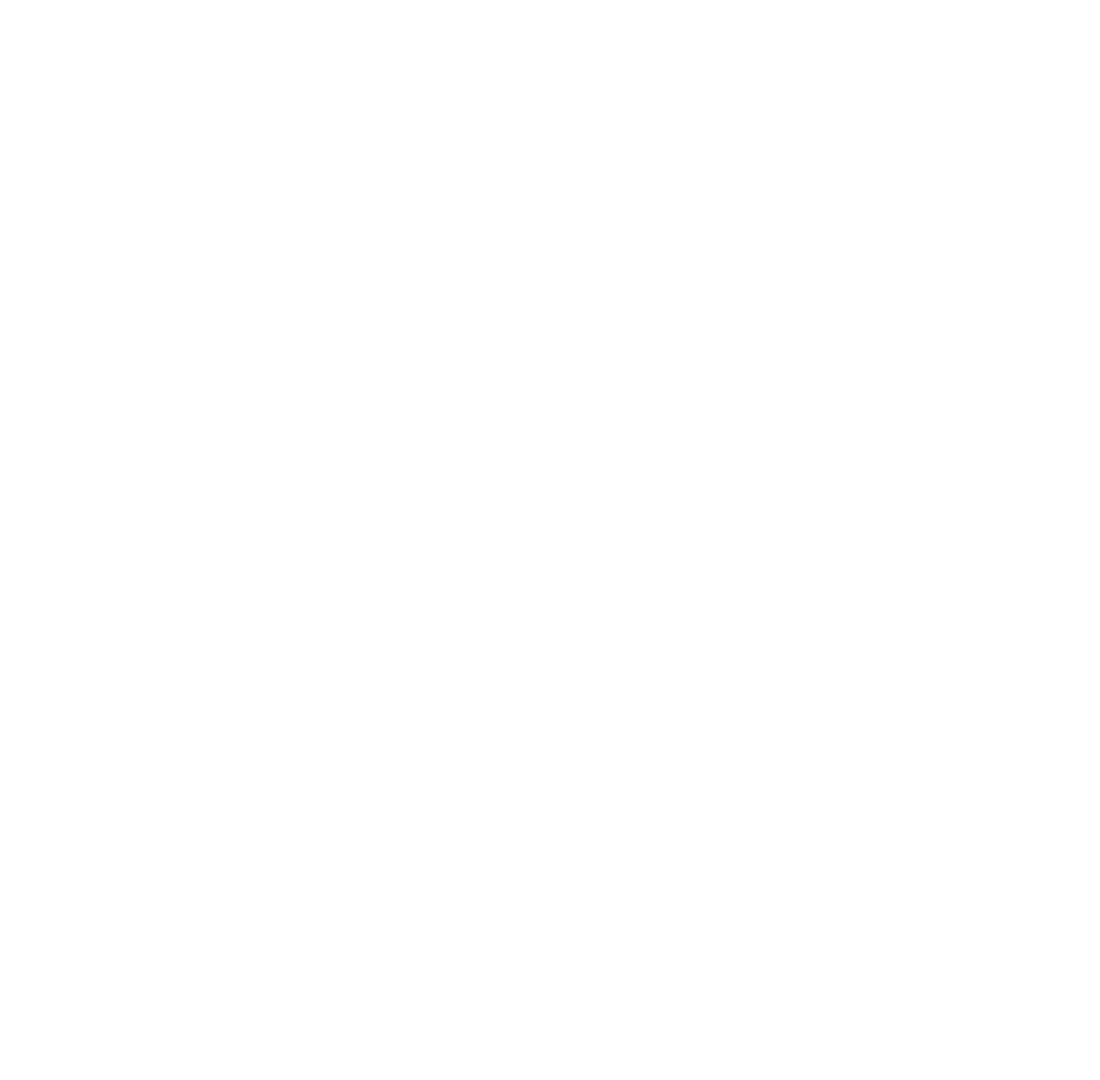
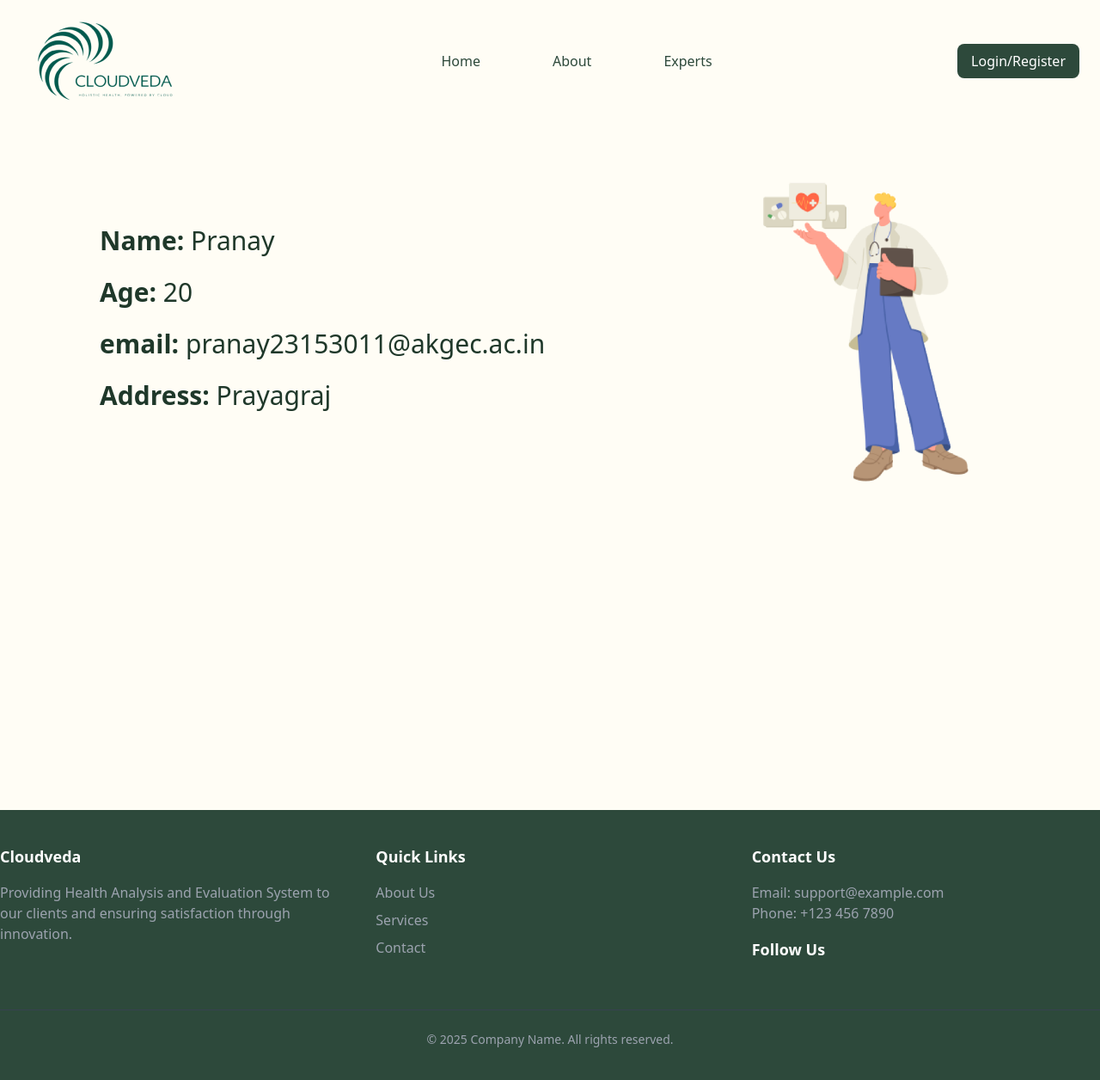
Before and after one commit to Pranay623/CloudVeda, a React (Vite) app in the folder Frontend/CloudVeda/: page /profile in a window 1280 px wide. Before the commit this address had no page. Shown: the top 1256 px of the page at 86% size. Before the commit the page ends 800 px from the top, so only its background shows below. Built offline with nearby package versions, Linux system fonts and the light colour scheme.

Commit message:
aman done

```diff
--- a/Frontend/CloudVeda/src/App.jsx
+++ b/Frontend/CloudVeda/src/App.jsx
@@ -10,6 +10,7 @@
 import MainUploadPage from "./Components/Camera/MainUploadPage.jsx";
 import Chatbot from "./Components/Chatbot/ChatBot.jsx";
 import About from "./Components/About/About.jsx"
+import { Profile } from "./Components/Profile/Profile.jsx";
 
 
 function App() {
@@ -27,6 +28,7 @@
         <Route path="/camera/" element={<Camera />} />
         <Route path="/about" element={<About/>}/>
         <Route path="/chat" element={<Chatbot/>}/>
+        <Route path="/profile" element={<Profile/>}/>
 
       </Routes>
     </Router>
--- a/Frontend/CloudVeda/src/Components/About/About.jsx
+++ b/Frontend/CloudVeda/src/Components/About/About.jsx
@@ -10,7 +10,7 @@
 
 
         <div className="bg-[#FFFDF5]  flex flex-col lg:flex-row items-start">
-      {/* Text Content */}
+
       <div className="lg:w-1/2 text-left ml-12 mt-20">
         <h1 className='text-[#1F382A] text-3xl '><strong>About the Health Analysis and Evaluation System</strong></h1><br/>
         <p><strong>Purpose:</strong> Our system leverages advanced image and video analysis techniques to assess facial and nail characteristics, offering valuable insights for personalized health evaluation.</p><br/>
--- a/Frontend/CloudVeda/src/Components/Dashboard/Card.jsx
+++ b/Frontend/CloudVeda/src/Components/Dashboard/Card.jsx
@@ -1,5 +1,6 @@
 import React from "react";
 import { useNavigate } from "react-router-dom";
+import profile from "../../assets/Profile.jpg"
 
 const Card = ({ expert }) => {
   const navigate = useNavigate();
@@ -14,11 +15,11 @@
 
   return (
     <div className="bg-cream p-6 rounded-lg shadow-md w-72 h-96">
-      {/* Placeholder for the profile image */}
-      <div className="h-40 bg-gray-200 rounded-md mb-4"></div>
+
+      <div className="h-40 bg-gray-200 rounded-md mb-4 "><img src={profile} alt="" /></div>
 
       {/* Dynamic data from the API */}
-      <h3 className="text-xl font-semibold">{expert.userName}</h3>
+      <h3 className="text-xl font-semibold mt-10">{expert.userName}</h3>
       <p className="text-base text-gray-600">{expert.roles}</p>
 
       {/* Ask button */}
--- a/Frontend/CloudVeda/src/Components/Dashboard/Dashboard.jsx
+++ b/Frontend/CloudVeda/src/Components/Dashboard/Dashboard.jsx
@@ -4,9 +4,9 @@
 import Footer from '../Footer/Footer';
 
 const Dashboard = () => {
-  const [currentCard, setCurrentCard] = useState(0); // Track which card is visible
-  const [experts, setExperts] = useState([]); // Store the data from the API
-  const [isLoading, setIsLoading] = useState(true); // Loading state
+  const [currentCard, setCurrentCard] = useState(0);
+  const [experts, setExperts] = useState([]);
+  const [isLoading, setIsLoading] = useState(true);
 
   useEffect(() => {
     const fetchExperts = async () => {
@@ -16,8 +16,7 @@
           throw new Error('Failed to fetch data');
         }
         const data = await response.json();
-        setExperts(data); // Assuming the API returns an array of experts
-
+        setExperts(data);
         setIsLoading(false);
       } catch (error) {
         console.error('Error fetching data:', error);
@@ -29,7 +28,7 @@
   }, []);
 
   const handleNextCard = () => {
-    setCurrentCard((prevCard) => (prevCard + 1) % experts.length); // Toggle through cards
+    setCurrentCard((prevCard) => (prevCard + 1) % experts.length);
   };
 
   return (
@@ -37,7 +36,7 @@
       <Navbar />
       <div className="bg-[#FFFDF5] min-h-screen py-8 px-4 md:px-16 mt-0">
         <div className="flex flex-col md:flex-row justify-between items-center md:items-start gap-8 mt-8">
-          {/* Guidelines Section */}
+
           <div className="md:w-1/2">
             <h1 className="text-4xl font-bold text-green-900 mb-4">Guidelines</h1>
             <p className="text-gray-700 text-sm md:text-base leading-relaxed">
@@ -57,16 +56,16 @@
             </p>
           </div>
 
-          {/* Cards Section */}
+
           <div className="flex items-center space-x-4 mt-2 mr-14">
             {isLoading ? (
               <p>Loading...</p>
             ) : experts.length > 0 ? (
               <>
-                {/* Render the current card */}
+
                 <Card expert={experts[currentCard]} />
 
-                {/* Arrow Button */}
+
                 <button
                   className="bg-green-800 text-white p-4 rounded-full hover:bg-green-700"
                   onClick={handleNextCard}
--- a/Frontend/CloudVeda/src/Components/Footer/Footer.jsx
+++ b/Frontend/CloudVeda/src/Components/Footer/Footer.jsx
@@ -19,10 +19,32 @@
         <div>
           <h3 className="text-lg font-semibold mb-4">Quick Links</h3>
           <ul className="space-y-2">
-            <li onClick={Navigate('/about')} className="text-gray-400 hover:text-white cursor-pointer">About Us</li>
-            <li onClick={Navigate('/about')} className="text-gray-400 hover:text-white cursor-pointer">Services</li>
-            <li onClick={Navigate('/about')} className="text-gray-400 hover:text-white cursor-pointer">Contact</li>
-          </ul>
+  <li>
+    <a
+      href={'/about'}
+      className="text-gray-400 hover:text-white cursor-pointer"
+    >
+      About Us
+    </a>
+  </li>
+  <li>
+    <a
+      href={'/about'}
+      className="text-gray-400 hover:text-white cursor-pointer"
+    >
+      Services
+    </a>
+  </li>
+  <li>
+    <a
+      href={'/about'}
+      className="text-gray-400 hover:text-white cursor-pointer"
+    >
+      Contact
+    </a>
+  </li>
+</ul>
+
         </div>
 
         {/* Contact & Social Media */}
--- a/Frontend/CloudVeda/src/Components/Landing1/Landing.jsx
+++ b/Frontend/CloudVeda/src/Components/Landing1/Landing.jsx
@@ -11,9 +11,9 @@
   const handleGetStarted = () => {
     const token = localStorage.getItem("authToken");
     if (token) {
-      navigate("/dashboard"); // Navigate to dashboard if logged in
+      navigate("/dashboard");
     } else {
-      navigate("/login"); // Navigate to login if not logged in
+      navigate("/login");
     }
   };
 
--- a/Frontend/CloudVeda/src/Components/Navbar/Navbar.jsx
+++ b/Frontend/CloudVeda/src/Components/Navbar/Navbar.jsx
@@ -3,33 +3,32 @@
 import Logo from "../../assets/cldveda 4.png";
 
 const Navbar = () => {
-  const [isLoggedIn, setIsLoggedIn] = useState(false); // Replace this with real authentication logic
+  const [isLoggedIn, setIsLoggedIn] = useState(false);
   const navigate = useNavigate();
 
   useEffect(() => {
     const authToken = localStorage.getItem('authToken');
-    setIsLoggedIn(!!authToken); // Set isLoggedIn to true if authToken exists
+    setIsLoggedIn(!!authToken);
   }, []);
 
   const handleNavigation = () => {
     if (isLoggedIn) {
-      navigate('/dashboard');
+      navigate('/profile');
     } else {
       navigate('/login');
     }
   };
   return (
 
-    <header className="flex bg-[#FFFDF5] shadow-lg justify-between items-center py-4 px-6 ">
+    <header className="flex bg-[#FFFDF5] justify-between items-center py-4 px-6 ">
       <div className="flex items-center space-x-3">
 
         <img src={Logo} alt="Cloudveda Logo" className="min-w-26 min-h-20" />
       </div>
       <nav className="space-x-20 hidden md:flex">
-        <a href="#" className="text-[#2D493B] border-transparent border-2 p-2 rounded-md hover:border-[#797979] transition-all duration-300 " onClick={()=> navigate('/')}>Home</a>
-        <a href="#" className="text-[#2D493B] border-transparent border-2 p-2 rounded-md hover:border-[#797979] transition-all duration-300" onClick={()=> navigate('/about')}>About</a>
-        <a href="#" className="text-[#2D493B] border-transparent border-2 p-2 rounded-md hover:border-[#797979] transition-all duration-300">Experts</a>
-
+        <a href="#" className="text-[#2D493B] border-transparent border-2 rounded-md hover:border-[#2D493B] transition-all duration-300 " onClick={()=> navigate('/')}>Home</a>
+        <a href="#" className="text-[#2D493B] border-transparent border-2 rounded-md hover:border-[#2D493B] transition-all duration-300" onClick={()=> navigate('/about')}>About</a>
+        <a href="#" className="text-[#2D493B] border-transparent border-2 rounded-md hover:border-[#2D493B] transition-all duration-300" onClick={()=> navigate('/dashboard')}>Experts</a>
       </nav>
       <div
         onClick={handleNavigation}
--- /dev/null
+++ b/Frontend/CloudVeda/src/Components/Profile/Profile.jsx
@@ -0,0 +1,28 @@
+import React from 'react'
+import Navbar from '../Navbar/Navbar'
+import img from "../../assets/img3.png"
+import Footer from '../Footer/Footer'
+
+export const Profile = () => {
+  return (
+    <div>
+        <Navbar/>
+
+
+                <div className="bg-[#FFFDF5] h-screen justify-around p-10 flex flex-col lg:flex-row items-start ">
+
+              <div className="lg:w-1/2 text-left ml-12 mt-20">
+                <p className='text-[#1F382A] text-3xl '><strong>Name: </strong>Pranay</p><br/>
+                <p className='text-[#1F382A] text-3xl'><strong>Age:</strong> 20</p><br/>
+                <p className='text-[#1F382A] text-3xl'><strong>email:</strong> pranay23153011@akgec.ac.in</p><br/>
+                 <p className='text-[#1F382A] text-3xl'><strong> Address: </strong>Prayagraj</p>
+              </div>
+            <div className="lg:w-1/3 mt-12 lg:mt-0 ml-10">
+                    <img src={img} alt="Meditation Illustration" className="w-full h-auto" />
+                  </div>
+
+            </div>
+            <Footer/>
+    </div>
+  )
+}
```
Also changed, not shown: Frontend/CloudVeda/src/assets/Profile.jpg (added), Frontend/CloudVeda/src/assets/img3.png (added).
